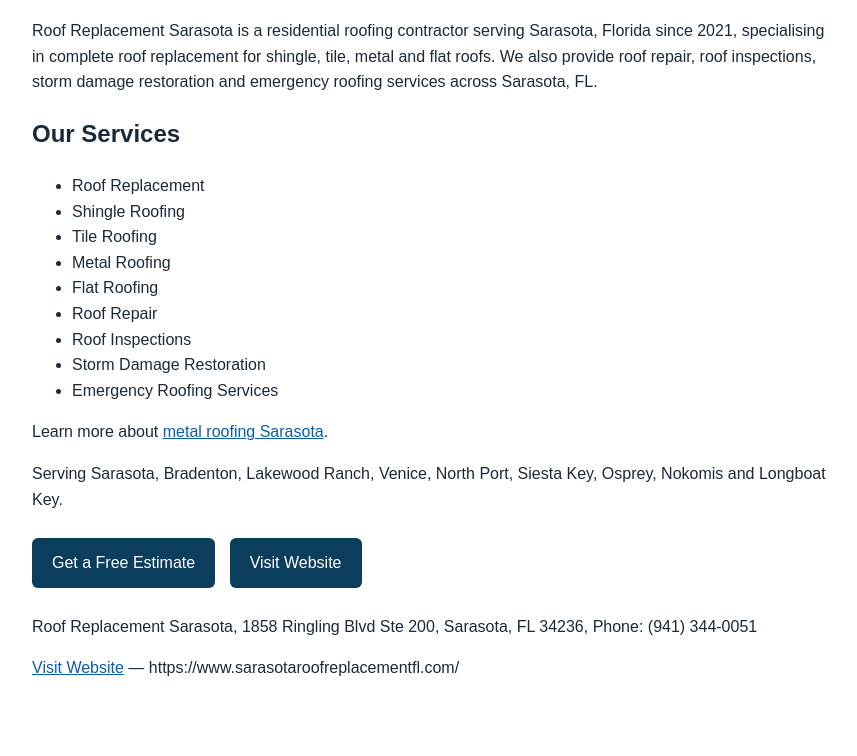
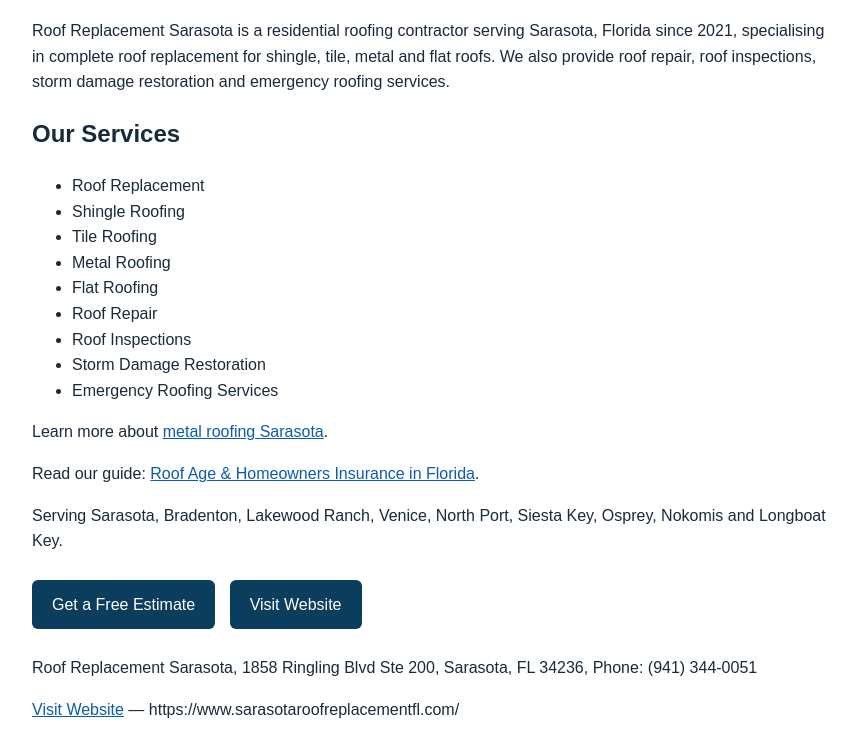
Before and after one commit to elizabethnoori/roof-replacement-sarasota, a plain HTML site: page index.html in a window 1280 px wide. Shown: the part 116-872 px from the top of the page, without its empty margins (208-1065 px from the left). Drawn offline with Linux system fonts and the light colour scheme.

Commit message:
Add blog link to index.html
Removed redundant location details from the services description and added a link to a guide about roof age and homeowners insurance.

```diff
--- a/index.html
+++ b/index.html
@@ -16,7 +16,7 @@ a{color:#0b5cab;}
 <body>
 <main>
 <h1>Roof Replacement Sarasota</h1>
-<p>Roof Replacement Sarasota is a residential roofing contractor serving Sarasota, Florida since 2021, specialising in complete roof replacement for shingle, tile, metal and flat roofs. We also provide roof repair, roof inspections, storm damage restoration and emergency roofing services across Sarasota, FL.</p>
+<p>Roof Replacement Sarasota is a residential roofing contractor serving Sarasota, Florida since 2021, specialising in complete roof replacement for shingle, tile, metal and flat roofs. We also provide roof repair, roof inspections, storm damage restoration and emergency roofing services.</p>
 <h2>Our Services</h2>
 <ul>
 <li>Roof Replacement</li>
@@ -30,6 +30,7 @@ a{color:#0b5cab;}
 <li>Emergency Roofing Services</li>
 </ul>
 <p>Learn more about <a href="https://www.sarasotaroofreplacementfl.com/metal-roof-replacement-sarasota/">metal roofing Sarasota</a>.</p>
+<p>Read our guide: <a href="https://www.sarasotaroofreplacementfl.com/blog/roof-age-homeowners-insurance-florida/">Roof Age &amp; Homeowners Insurance in Florida</a>.</p>
 <p>Serving Sarasota, Bradenton, Lakewood Ranch, Venice, North Port, Siesta Key, Osprey, Nokomis and Longboat Key.</p>
 <p><a class="button" href="https://www.sarasotaroofreplacementfl.com/">Get a Free Estimate</a> <a class="button" href="https://www.sarasotaroofreplacementfl.com/">Visit Website</a></p>
 <p>Roof Replacement Sarasota, 1858 Ringling Blvd Ste 200, Sarasota, FL 34236, Phone: (941) 344-0051</p>
```
